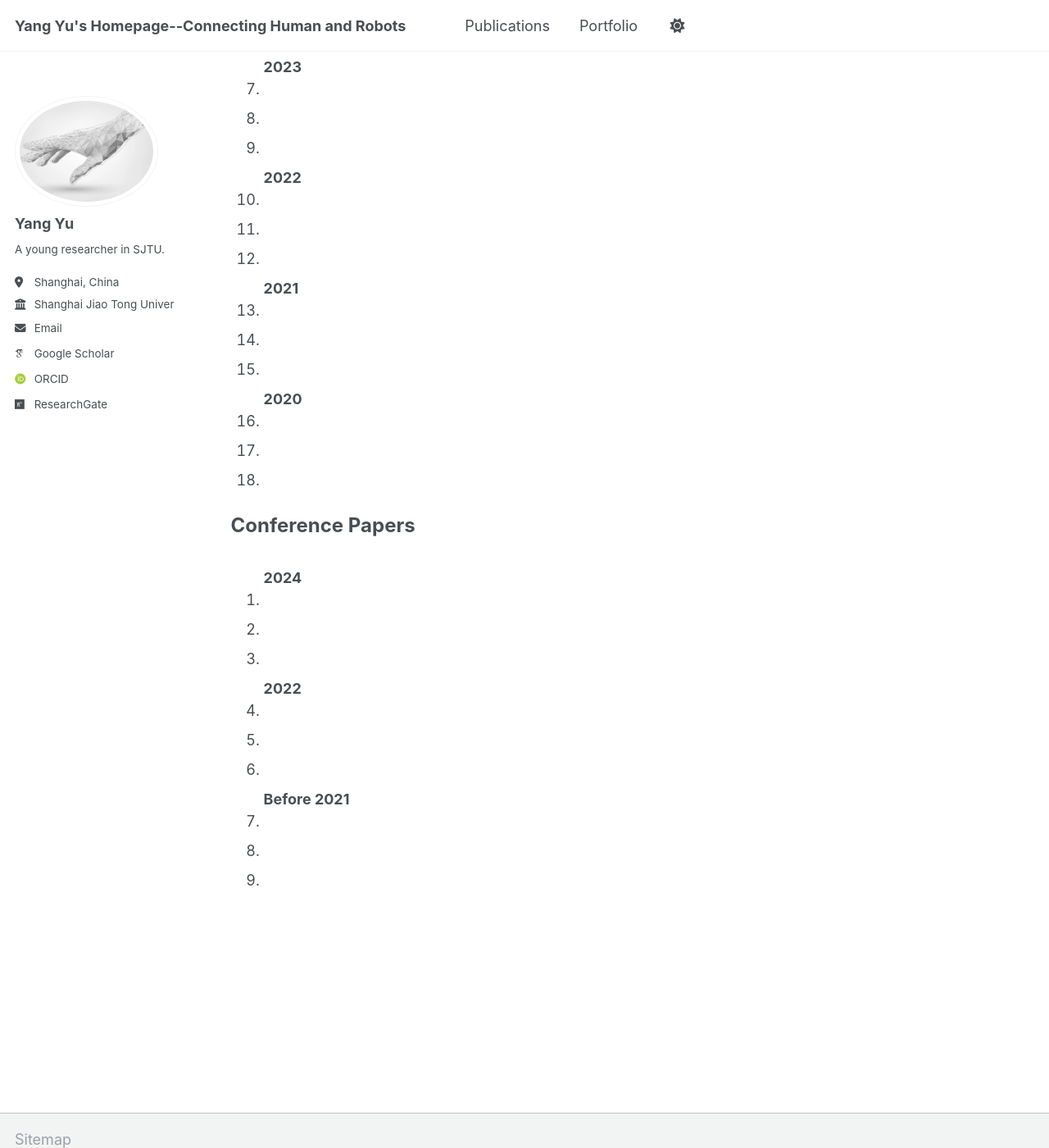
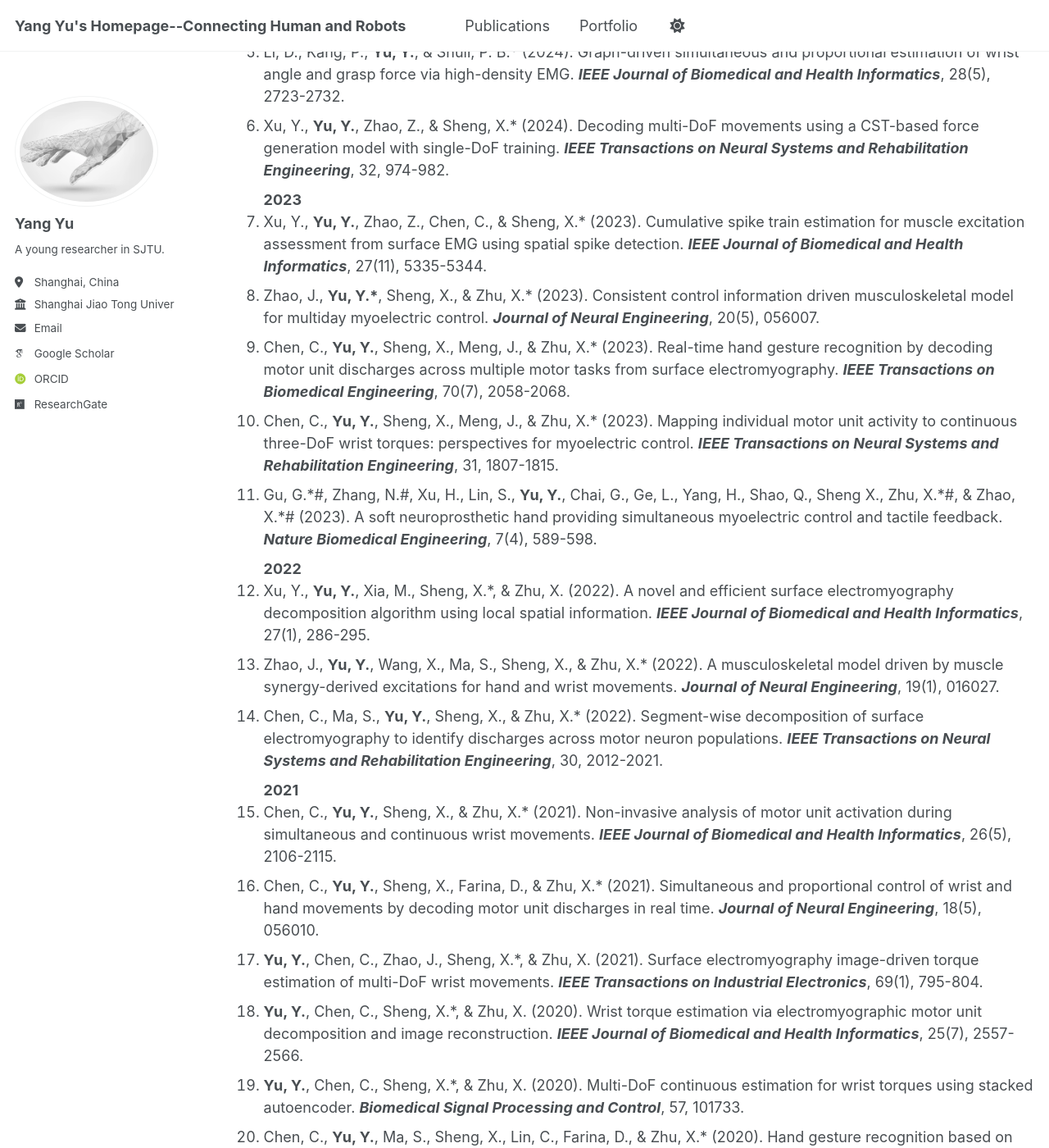
Before and after one commit to Yu-SJTUMRI/Yu-SJTUMRI.github.io, a Jekyll site: the page built from _pages/publications.html, in a window 1280 px wide and 1400 px high, scrolled down 596 px. Shown: the whole window at 82% size. Built offline with Jekyll 4.4.1, drawn with Linux system fonts in a browser that asks for light colours; some web fonts are replaced; a script that is not in the unit is left out; some of the changed text lies outside the part shown.

Commit message:
Update publications.html

```diff
--- a/_pages/publications.html
+++ b/_pages/publications.html
@@ -48,27 +48,31 @@ author_profile: true
 
 
 <b>2024</b>
-  <li></li>
-  <li></li>
-  <li></li>
+  <li>Chen, C., Zhao, J., <b>Yu, Y.</b>, Sheng, X., & Zhu, X.* (2024). Wrist torque estimation by combining motor unit discharges with musculoskeletal model. <i><b>IEEE Transactions on Neural Systems and Rehabilitation Engineering</b></i>, 32, 4249-4259.</li>
+  <li>Li, D., Kang, P., <b>Yu, Y.</b>, & Shull, P. B.* (2024). Graph-driven simultaneous and proportional estimation of wrist angle and grasp force via high-density EMG. <i><b>IEEE Journal of Biomedical and Health Informatics</b></i>, 28(5), 2723-2732.</li>
+  <li>Xu, Y., <b>Yu, Y.</b>, Zhao, Z., & Sheng, X.* (2024). Decoding multi-DoF movements using a CST-based force generation model with single-DoF training. <i><b>IEEE Transactions on Neural Systems and Rehabilitation Engineering</b></i>, 32, 974-982.</li>
 
 
 <b>2023</b>
-  <li></li>
-  <li></li>
-  <li></li>
-
+  <li>Xu, Y., <b>Yu, Y.</b>, Zhao, Z., Chen, C., & Sheng, X.* (2023). Cumulative spike train estimation for muscle excitation assessment from surface EMG using spatial spike detection. <i><b>IEEE Journal of Biomedical and Health Informatics</b></i>, 27(11), 5335-5344.</li>
+  <li>Zhao, J., <b>Yu, Y.*</b>, Sheng, X., & Zhu, X.* (2023). Consistent control information driven musculoskeletal model for multiday myoelectric control. <i><b>Journal of Neural Engineering</b></i>, 20(5), 056007.</li>
+  <li>Chen, C., <b>Yu, Y.</b>, Sheng, X., Meng, J., & Zhu, X.* (2023). Real-time hand gesture recognition by decoding motor unit discharges across multiple motor tasks from surface electromyography. <i><b>IEEE Transactions on Biomedical Engineering</b></i>, 70(7), 2058-2068.</li>
+  <li>Chen, C., <b>Yu, Y.</b>, Sheng, X., Meng, J., & Zhu, X.* (2023). Mapping individual motor unit activity to continuous three-DoF wrist torques: perspectives for myoelectric control. <i><b>IEEE Transactions on Neural Systems and Rehabilitation Engineering</b></i>, 31, 1807-1815.</li>
+  <li>Gu, G.*#, Zhang, N.#, Xu, H., Lin, S., <b>Yu, Y.</b>, Chai, G., Ge, L., Yang, H., Shao, Q., Sheng X., Zhu, X.*#, & Zhao, X.*# (2023). A soft neuroprosthetic hand providing simultaneous myoelectric control and tactile feedback. <i><b>Nature Biomedical Engineering</b></i>, 7(4), 589-598.</li>
 
 <b>2022</b>
-  <li></li>
-  <li></li>
-  <li></li>
+  <li>Xu, Y., <b>Yu, Y.</b>, Xia, M., Sheng, X.*, & Zhu, X. (2022). A novel and efficient surface electromyography decomposition algorithm using local spatial information. <i><b>IEEE Journal of Biomedical and Health Informatics</b></i>, 27(1), 286-295.</li>
+  <li>Zhao, J., <b>Yu, Y.</b>, Wang, X., Ma, S., Sheng, X., & Zhu, X.* (2022). A musculoskeletal model driven by muscle synergy-derived excitations for hand and wrist movements. <i><b>Journal of Neural Engineering</b></i>, 19(1), 016027.</li>
+  <li>Chen, C., Ma, S., <b>Yu, Y.</b>, Sheng, X., & Zhu, X.* (2022). Segment-wise decomposition of surface electromyography to identify discharges across motor neuron populations. <i><b>IEEE Transactions on Neural Systems and Rehabilitation Engineering</b></i>, 30, 2012-2021.</li>
 
 
 <b>2021</b>
-  <li></li>
-  <li></li>
-  <li></li>
+  <li>Chen, C., <b>Yu, Y.</b>, Sheng, X., & Zhu, X.* (2021). Non-invasive analysis of motor unit activation during simultaneous and continuous wrist movements. <i><b>IEEE Journal of Biomedical and Health Informatics</b></i>, 26(5), 2106-2115.</li>
+  <li>Chen, C., <b>Yu, Y.</b>, Sheng, X., Farina, D., & Zhu, X.* (2021). Simultaneous and proportional control of wrist and hand movements by decoding motor unit discharges in real time. <i><b>Journal of Neural Engineering</b></i>, 18(5), 056010.</li>
+  <li><b>Yu, Y.</b>, Chen, C., Zhao, J., Sheng, X.*, & Zhu, X. (2021). Surface electromyography image-driven torque estimation of multi-DoF wrist movements. <i><b>IEEE Transactions on Industrial Electronics</b></i>, 69(1), 795-804.</li>
+  <li><b>Yu, Y.</b>, Chen, C., Sheng, X.*, & Zhu, X. (2020). Wrist torque estimation via electromyographic motor unit decomposition and image reconstruction. <i><b>IEEE Journal of Biomedical and Health Informatics</b></i>, 25(7), 2557-2566.</li>
+  <li><b>Yu, Y.</b>, Chen, C., Sheng, X.*, & Zhu, X. (2020). Multi-DoF continuous estimation for wrist torques using stacked autoencoder. <i><b>Biomedical Signal Processing and Control</b></i>, 57, 101733.</li>
+  <li>Chen, C., <b>Yu, Y.</b>, Ma, S., Sheng, X., Lin, C., Farina, D., & Zhu, X.* (2020). Hand gesture recognition based on motor unit spike trains decoded from high-density electromyography. <i><b>Biomedical Signal Processing and Control</b></i>, 55, 101637.</li>
 
 
 <b>2020</b>
```
